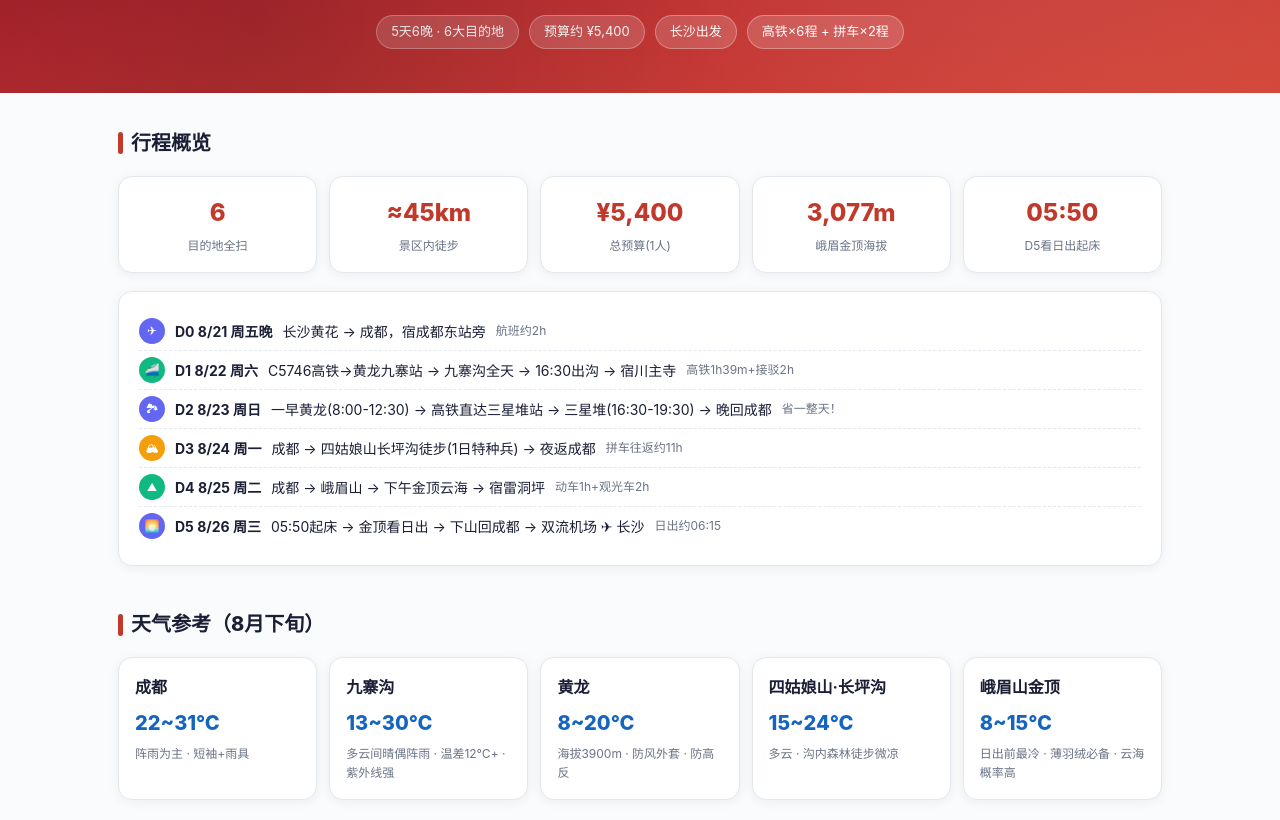
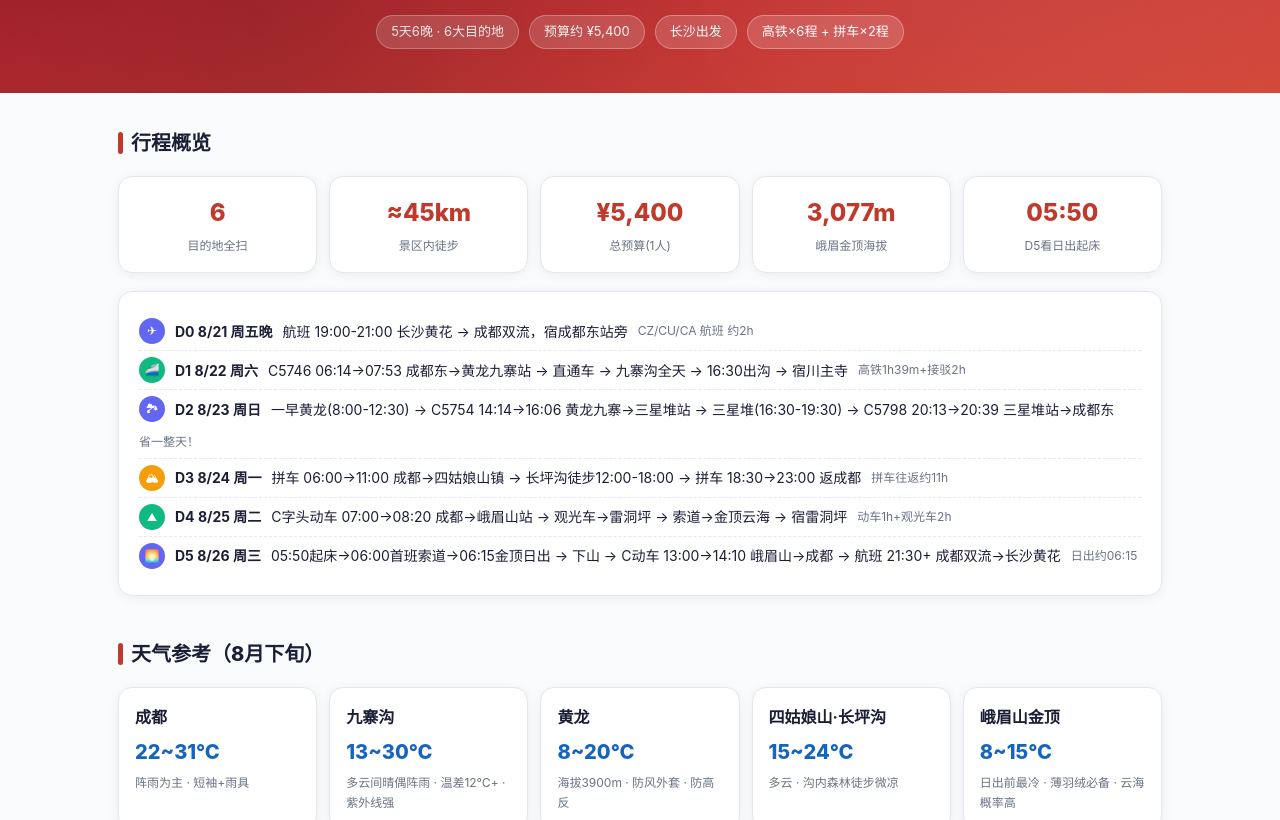
Before and after one commit to kbybbb806/chengdu-5day-trip-guide, a plain HTML site: page chengdu-jiuzhaigou-guide.html in a window 1280 px wide. Shown: the part 280-1100 px from the top of the page. Drawn offline with nearby package versions, Linux system fonts and the light colour scheme.

Commit message:
update: route-flow 行程概览补全所有航班/车次号/发到时间

```diff
--- a/chengdu-jiuzhaigou-guide.html
+++ b/chengdu-jiuzhaigou-guide.html
@@ -161,12 +161,12 @@ body { font-family: -apple-system,BlinkMacSystemFont,"PingFang SC","Microsoft Ya
     <div class="ov-card"><div class="num">05:50</div><div class="lbl">D5看日出起床</div></div>
   </div>
   <div class="route-flow">
-    <div class="rf-item"><span class="rf-icon rf-1">✈</span><b>D0 8/21 周五晚</b><span>长沙黄花 → 成都，宿成都东站旁</span><span class="rf-way">航班约2h</span></div>
-    <div class="rf-item"><span class="rf-icon rf-2">🚄</span><b>D1 8/22 周六</b><span>C5746高铁→黄龙九寨站 → 九寨沟全天 → 16:30出沟 → 宿川主寺</span><span class="rf-way">高铁1h39m+接驳2h</span></div>
-    <div class="rf-item"><span class="rf-icon rf-1">🏞</span><b>D2 8/23 周日</b><span>一早黄龙(8:00-12:30) → 高铁直达三星堆站 → 三星堆(16:30-19:30) → 晚回成都</span><span class="rf-way">省一整天！</span></div>
-    <div class="rf-item"><span class="rf-icon rf-3">🏔</span><b>D3 8/24 周一</b><span>成都 → 四姑娘山长坪沟徒步(1日特种兵) → 夜返成都</span><span class="rf-way">拼车往返约11h</span></div>
-    <div class="rf-item"><span class="rf-icon rf-2">⛰</span><b>D4 8/25 周二</b><span>成都 → 峨眉山 → 下午金顶云海 → 宿雷洞坪</span><span class="rf-way">动车1h+观光车2h</span></div>
-    <div class="rf-item"><span class="rf-icon rf-1">🌅</span><b>D5 8/26 周三</b><span>05:50起床 → 金顶看日出 → 下山回成都 → 双流机场 ✈ 长沙</span><span class="rf-way">日出约06:15</span></div>
+    <div class="rf-item"><span class="rf-icon rf-1">✈</span><b>D0 8/21 周五晚</b><span>航班 19:00-21:00 长沙黄花 → 成都双流，宿成都东站旁</span><span class="rf-way">CZ/CU/CA 航班 约2h</span></div>
+    <div class="rf-item"><span class="rf-icon rf-2">🚄</span><b>D1 8/22 周六</b><span>C5746 06:14→07:53 成都东→黄龙九寨站 → 直通车 → 九寨沟全天 → 16:30出沟 → 宿川主寺</span><span class="rf-way">高铁1h39m+接驳2h</span></div>
+    <div class="rf-item"><span class="rf-icon rf-1">🏞</span><b>D2 8/23 周日</b><span>一早黄龙(8:00-12:30) → C5754 14:14→16:06 黄龙九寨→三星堆站 → 三星堆(16:30-19:30) → C5798 20:13→20:39 三星堆站→成都东</span><span class="rf-way">省一整天！</span></div>
+    <div class="rf-item"><span class="rf-icon rf-3">🏔</span><b>D3 8/24 周一</b><span>拼车 06:00→11:00 成都→四姑娘山镇 → 长坪沟徒步12:00-18:00 → 拼车 18:30→23:00 返成都</span><span class="rf-way">拼车往返约11h</span></div>
+    <div class="rf-item"><span class="rf-icon rf-2">⛰</span><b>D4 8/25 周二</b><span>C字头动车 07:00→08:20 成都→峨眉山站 → 观光车→雷洞坪 → 索道→金顶云海 → 宿雷洞坪</span><span class="rf-way">动车1h+观光车2h</span></div>
+    <div class="rf-item"><span class="rf-icon rf-1">🌅</span><b>D5 8/26 周三</b><span>05:50起床→06:00首班索道→06:15金顶日出 → 下山 → C动车 13:00→14:10 峨眉山→成都 → 航班 21:30+ 成都双流→长沙黄花</span><span class="rf-way">日出约06:15</span></div>
   </div>
 </div>
 
```
